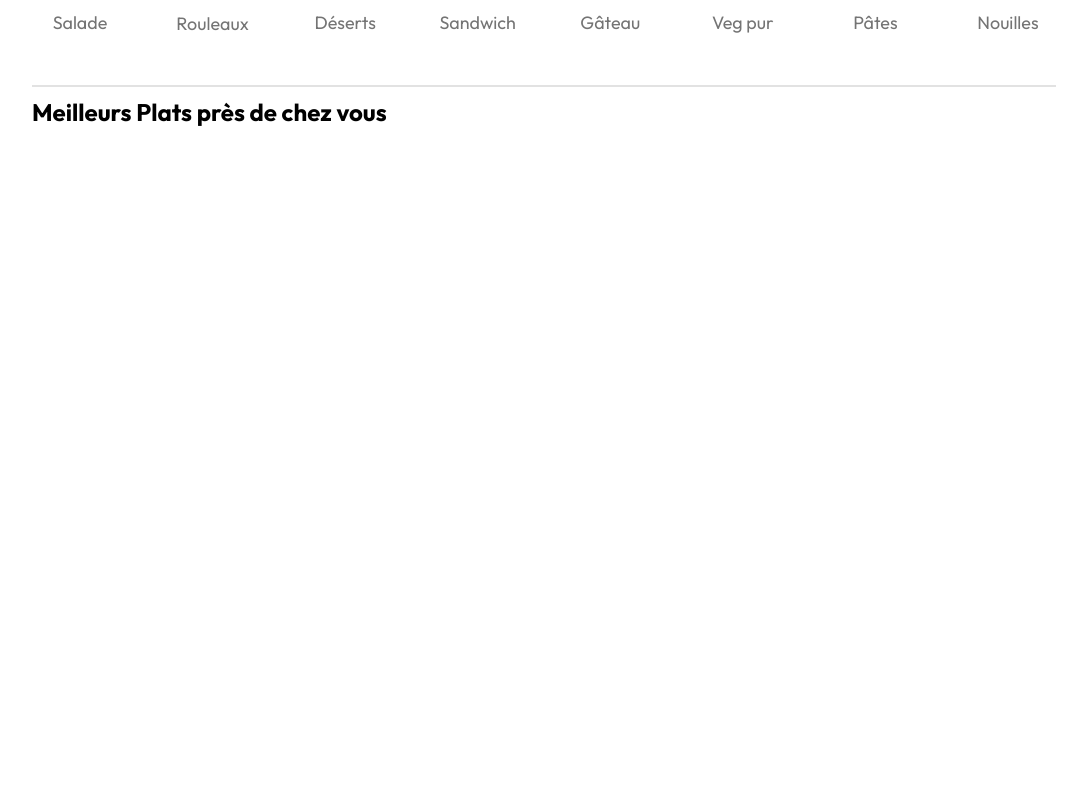
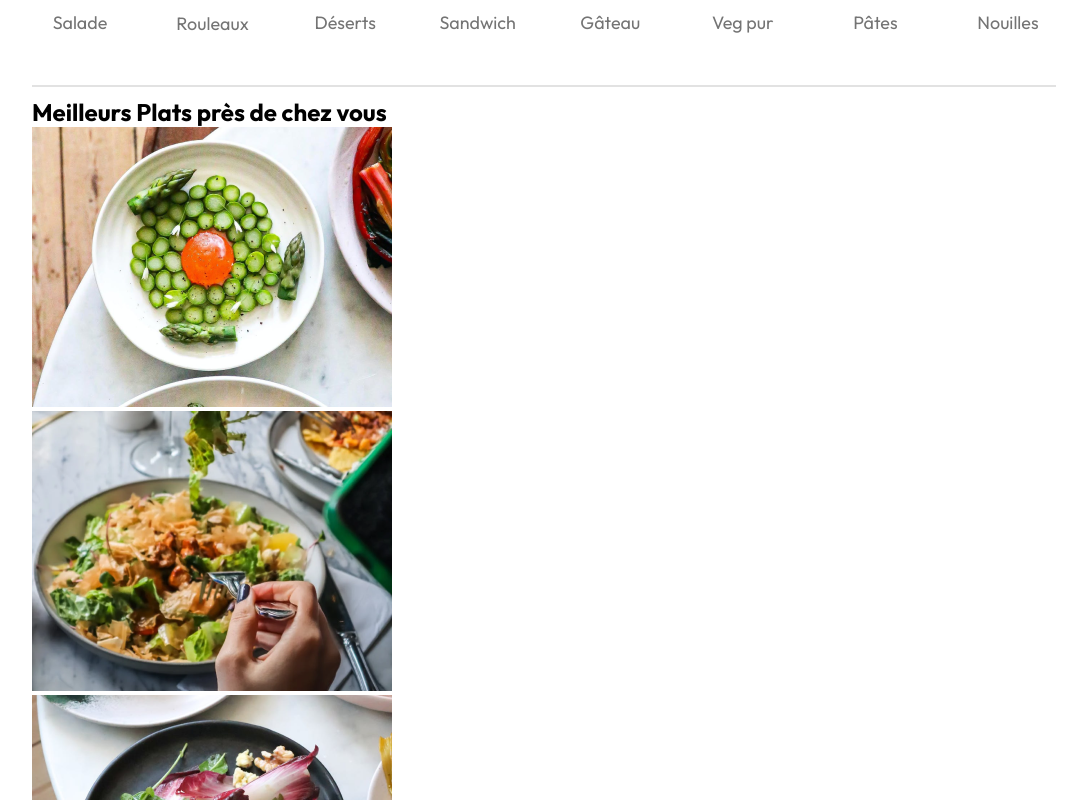
Before and after one commit to moonspark78/Food_Delivery, a React (Vite) app: page / in a window 1280 px wide. Shown: the part 920-1720 px from the top of the page, without its empty margins (96-1165 px from the left). Before the commit the page ends 1047 px from the top, so only its background shows below. Built offline with nearby package versions, Linux system fonts and the light colour scheme.

Commit message:
:art: create the FoodItem  compoennent  :art:

```diff
--- a/src/components/FoodItem/FoodItem.jsx
+++ b/src/components/FoodItem/FoodItem.jsx
@@ -3,8 +3,11 @@ import './FoodItem.css'
 
 const FoodItem = ({id,name,price,description,image}) => {
   return (
-    <div>
+    <div className='food-item'>
+        <div className="food-item-img-container">
+            <img className='food-item-image' src={image} alt={name}/>
 
+        </div>
     </div>
   )
 }
```
